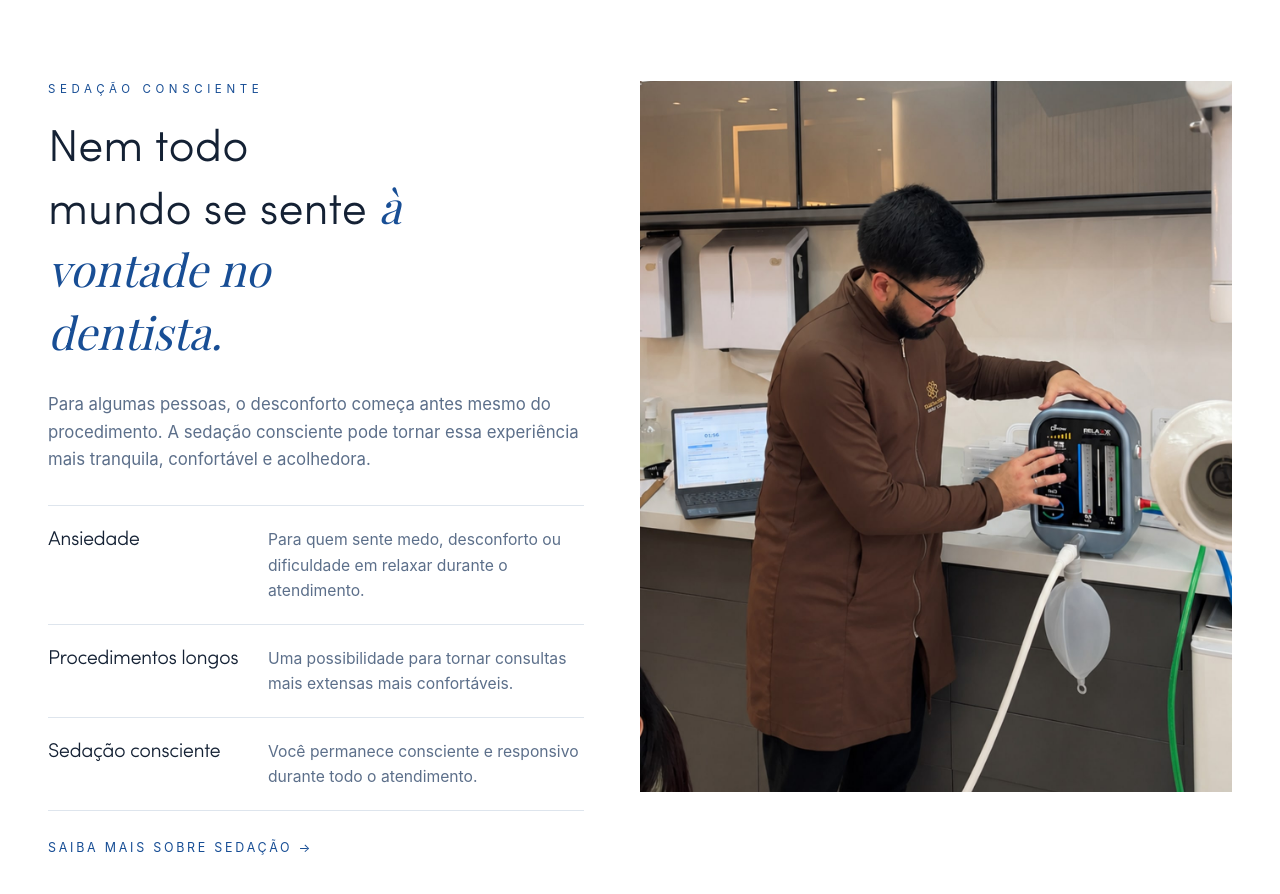
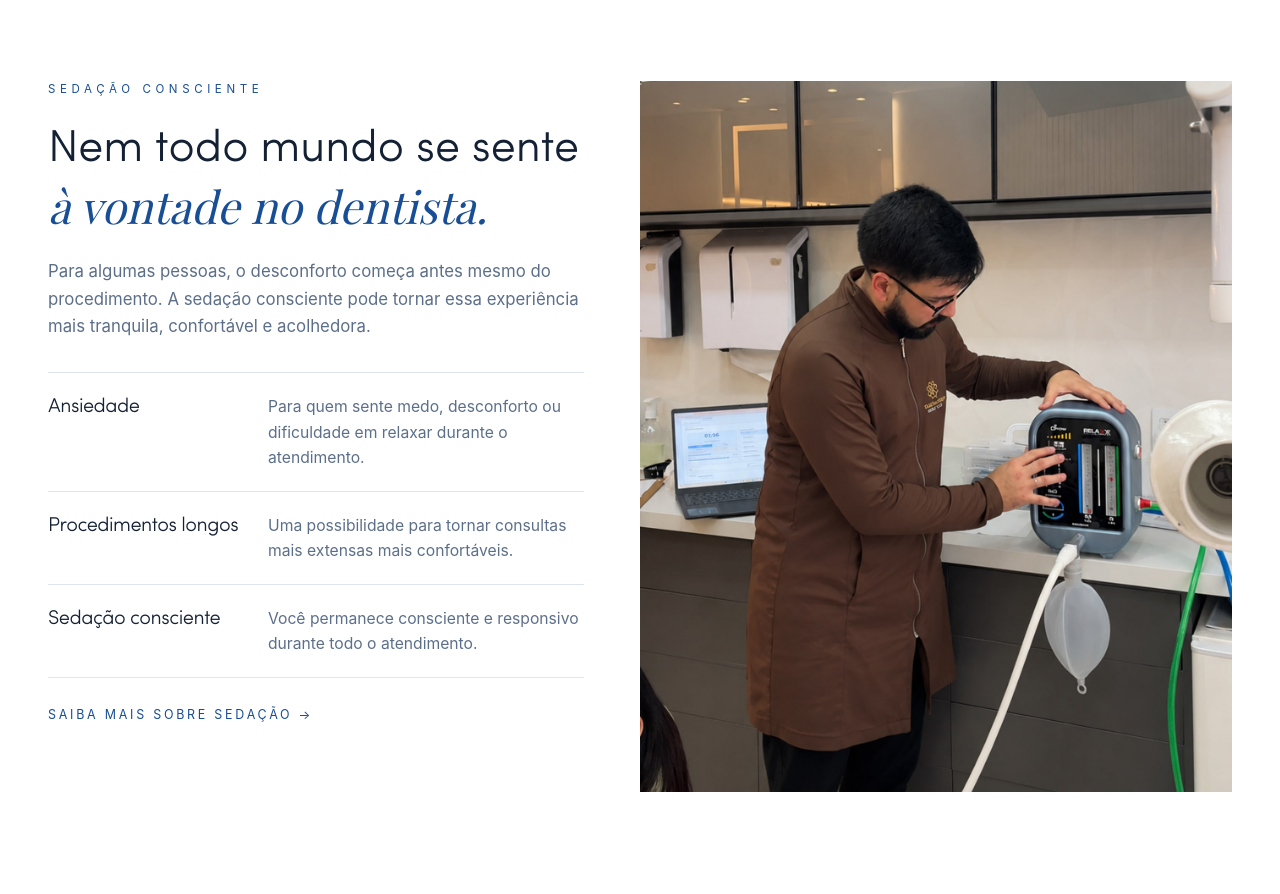
Before and after one commit to drmatheusfilgueiras/matheusfilgueiras, a React (Vite) app: page / in a window 1280 px wide. Shown: the part 10380-11274 px from the top of the page. Built offline with nearby package versions, Linux system fonts and the light colour scheme; the HTML template or start-up script is replaced by a standard one; a web font is replaced by a local one.

Commit message:
style: refine sedation title and visual project image

```diff
--- a/src/pages/HomePage.jsx
+++ b/src/pages/HomePage.jsx
@@ -663,8 +663,9 @@ function HomePage() {
                     <div>
                         <Reveal>
                             <p className="text-[0.72rem] uppercase tracking-[0.4em] text-primary">Sedação consciente</p>
-                            <h2 className="mt-6 max-w-[13ch] text-3xl font-light leading-tight sm:text-[2.8rem]">
-                                Nem todo mundo se sente <span className="font-script text-primary">à vontade no dentista.</span>
+                            <h2 className="mt-6 text-[1.38rem] font-light leading-tight min-[360px]:text-[1.55rem] min-[380px]:text-[1.8rem] sm:text-[2.8rem]">
+                                <span className="block whitespace-nowrap">Nem todo mundo se sente</span>
+                                <span className="block whitespace-nowrap font-script text-primary">à vontade no dentista.</span>
                             </h2>
                         </Reveal>
                         <Reveal delay={0.05}>
```
Also changed, not shown: public/assets/projects/comunicacao-visual-wide.jpg.
